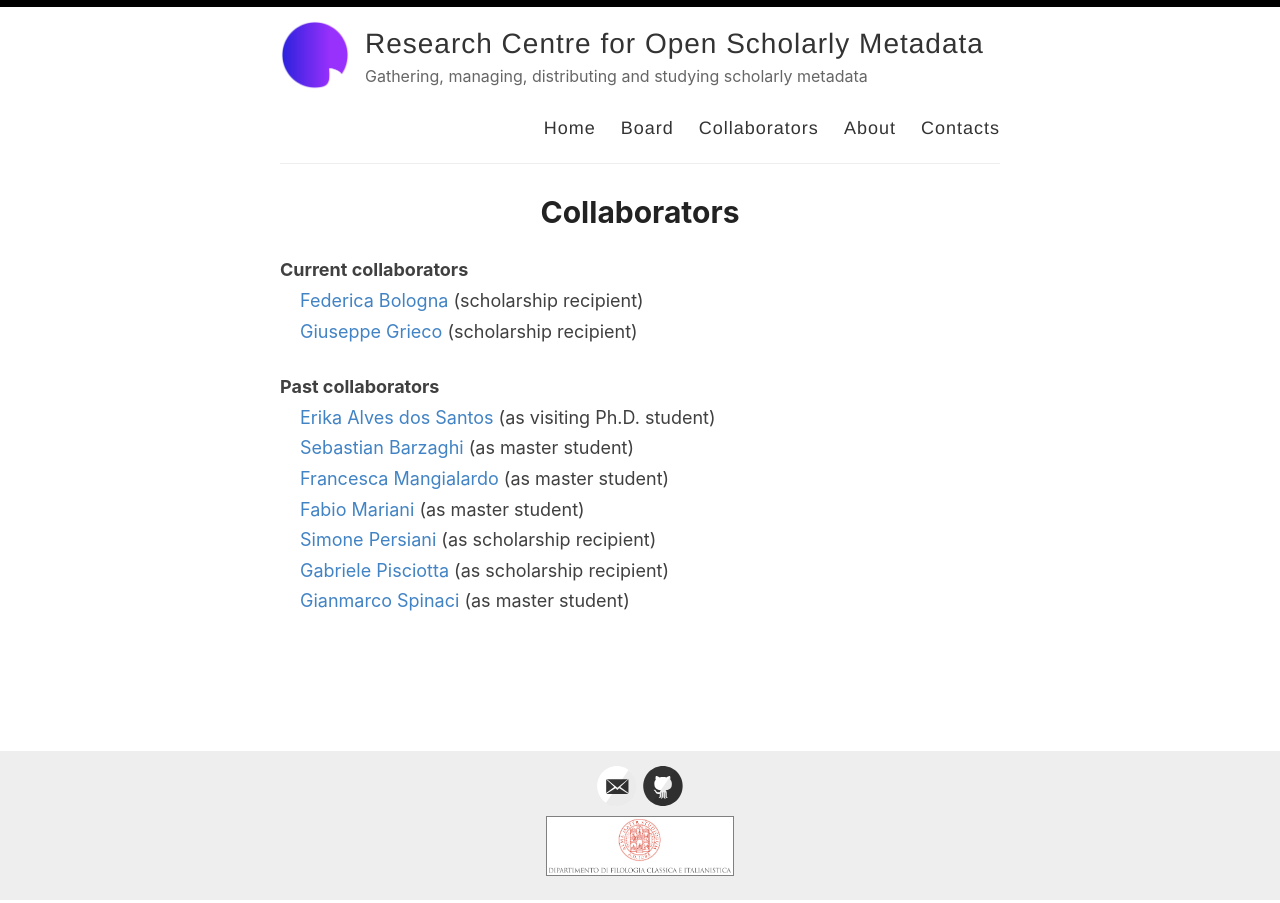
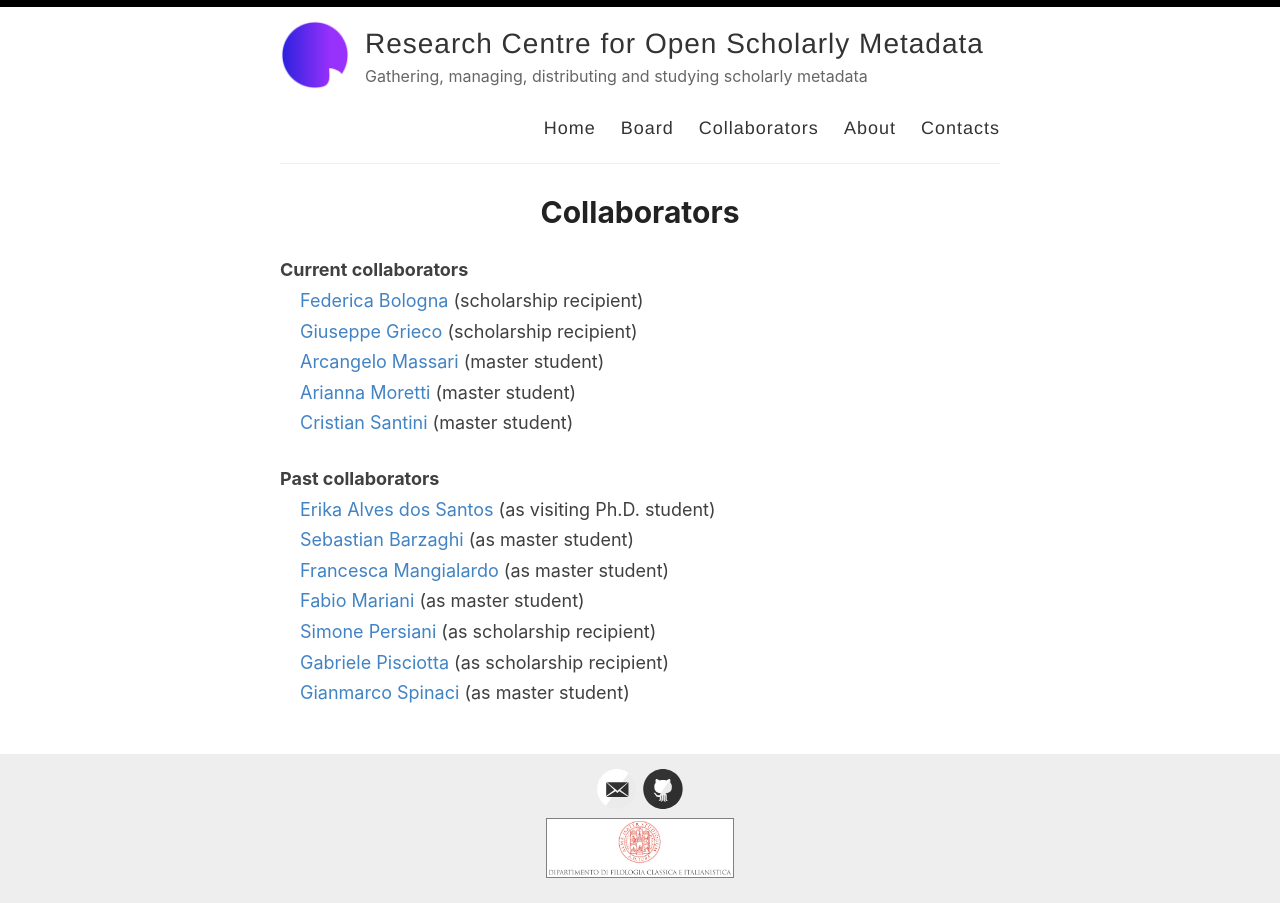
Before and after one commit to openscholarlymetadata/openscholarlymetadata.github.io, a Jekyll site: the page built from _pages/collaborators.md, in a window 1280 px wide. Built offline with Jekyll 4.4.1, drawn with Linux system fonts in a browser that asks for light colours.

Commit message:
Update collaborators.md

```diff
--- a/_pages/collaborators.md
+++ b/_pages/collaborators.md
@@ -6,8 +6,11 @@ permalink: /collaborators/
 
 <dl>
     <dt><strong>Current collaborators</strong></dt>
-    <dd><a href="https://github.com/federicabologna/">Federica Bologna</a> (scholarship recipient)</dd>
-    <dd><a href="https://github.com/giuseppegrieco/">Giuseppe Grieco</a> (scholarship recipient)</dd>
+    <dd><a href="https://github.com/federicabologna">Federica Bologna</a> (scholarship recipient)</dd>
+    <dd><a href="https://github.com/giuseppegrieco">Giuseppe Grieco</a> (scholarship recipient)</dd>
+    <dd><a href="https://github.com/arcangelo7">Arcangelo Massari</a> (master student)</dd>
+    <dd><a href="https://github.com/ariannamorettj">Arianna Moretti</a> (master student)</dd>
+    <dd><a href="https://github.com/sntcristian">Cristian Santini</a> (master student)</dd>
 </dl>
 
 <dl>
@@ -16,7 +19,7 @@ permalink: /collaborators/
     <dd><a href="https://www.unibo.it/sitoweb/sebastian.barzaghi2/en">Sebastian Barzaghi</a> (as master student)</dd>
     <dd><a href="https://github.com/mangiafrangette">Francesca Mangialardo</a> (as master student)</dd>
     <dd><a href="https://github.com/FabioMariani">Fabio Mariani</a> (as master student)</dd>
-    <dd><a href="https://github.com/iosonopersia/">Simone Persiani</a> (as scholarship recipient)</dd>
+    <dd><a href="https://github.com/iosonopersia">Simone Persiani</a> (as scholarship recipient)</dd>
     <dd><a href="https://github.com/GabrielePisciotta">Gabriele Pisciotta</a> (as scholarship recipient)</dd>
     <dd><a href="https://github.com/gspinaci">Gianmarco Spinaci</a> (as master student)</dd>
 </dl>
```
